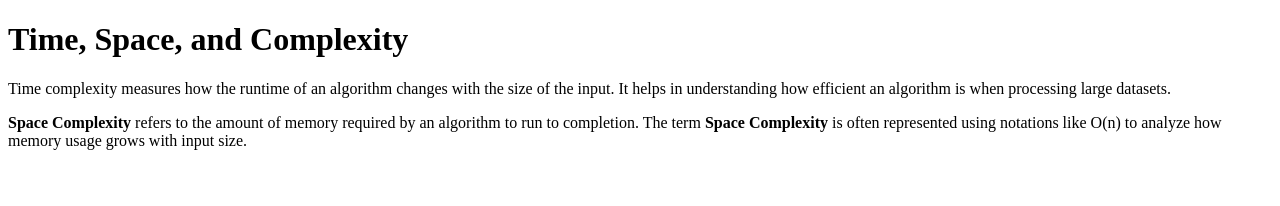
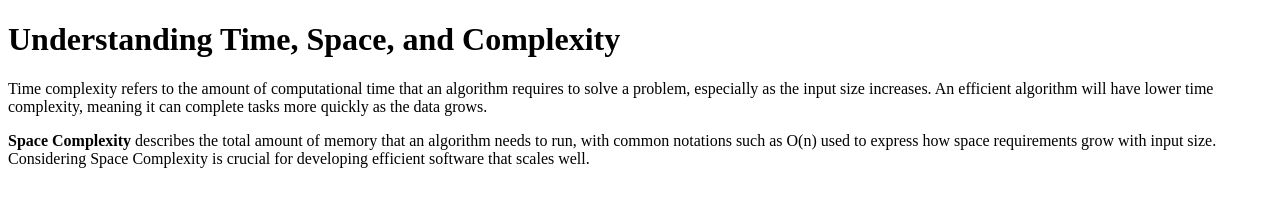
Before and after one commit to acciojob/time-and-space-complexity-PrasanthDass, a website: page main.html in a window 1280 px wide. Drawn offline with Linux system fonts and the light colour scheme.

Commit message:
created a submission

```diff
--- a/main.html
+++ b/main.html
@@ -1,22 +1,16 @@
 <!DOCTYPE html>
 <html lang="en">
 <head>
-  <meta charset="utf-8">
-  <meta name="viewport" content="width=device-width, initial-scale=1.0">
-  <title>Time, Space, and Complexity</title>
+    <meta charset="UTF-8">
+    <title>Time, Space, Complexity</title>
 </head>
 <body>
-  <h1>Time, Space, and Complexity</h1>
-
-  <p>
-    Time complexity measures how the runtime of an algorithm changes with the size of the input.
-    It helps in understanding how efficient an algorithm is when processing large datasets.
-  </p>
-
-  <p>
-    <b>Space Complexity</b> refers to the amount of memory required by an algorithm to run to completion.
-    The term <b>Space Complexity</b> is often represented using notations like O(n) to analyze how memory usage grows
-    with input size.
-  </p>
+    <h1>Understanding Time, Space, and Complexity</h1>
+    <p>
+        Time complexity refers to the amount of computational time that an algorithm requires to solve a problem, especially as the input size increases. An efficient algorithm will have lower time complexity, meaning it can complete tasks more quickly as the data grows.
+    </p>
+    <p>
+        <b>Space Complexity</b> describes the total amount of memory that an algorithm needs to run, with common notations such as O(n) used to express how space requirements grow with input size. Considering Space Complexity is crucial for developing efficient software that scales well.
+    </p>
 </body>
 </html>
```
